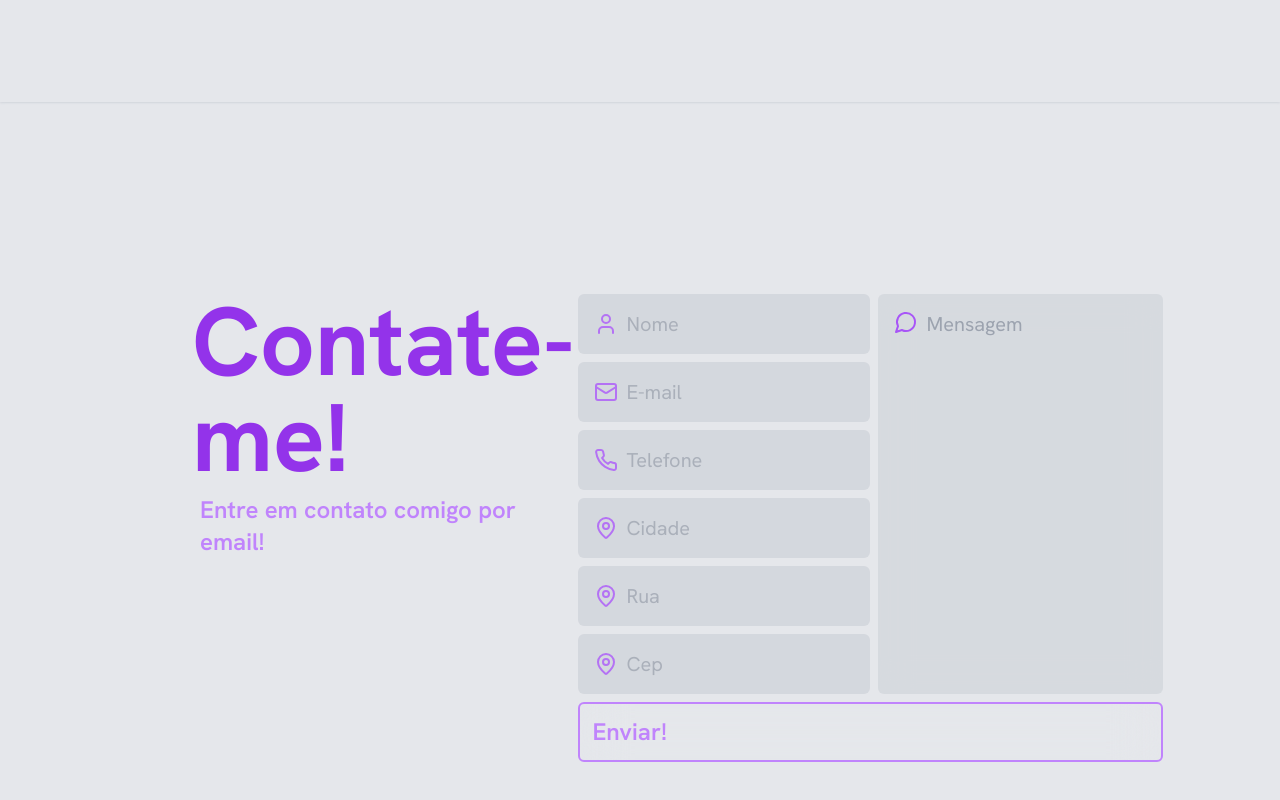
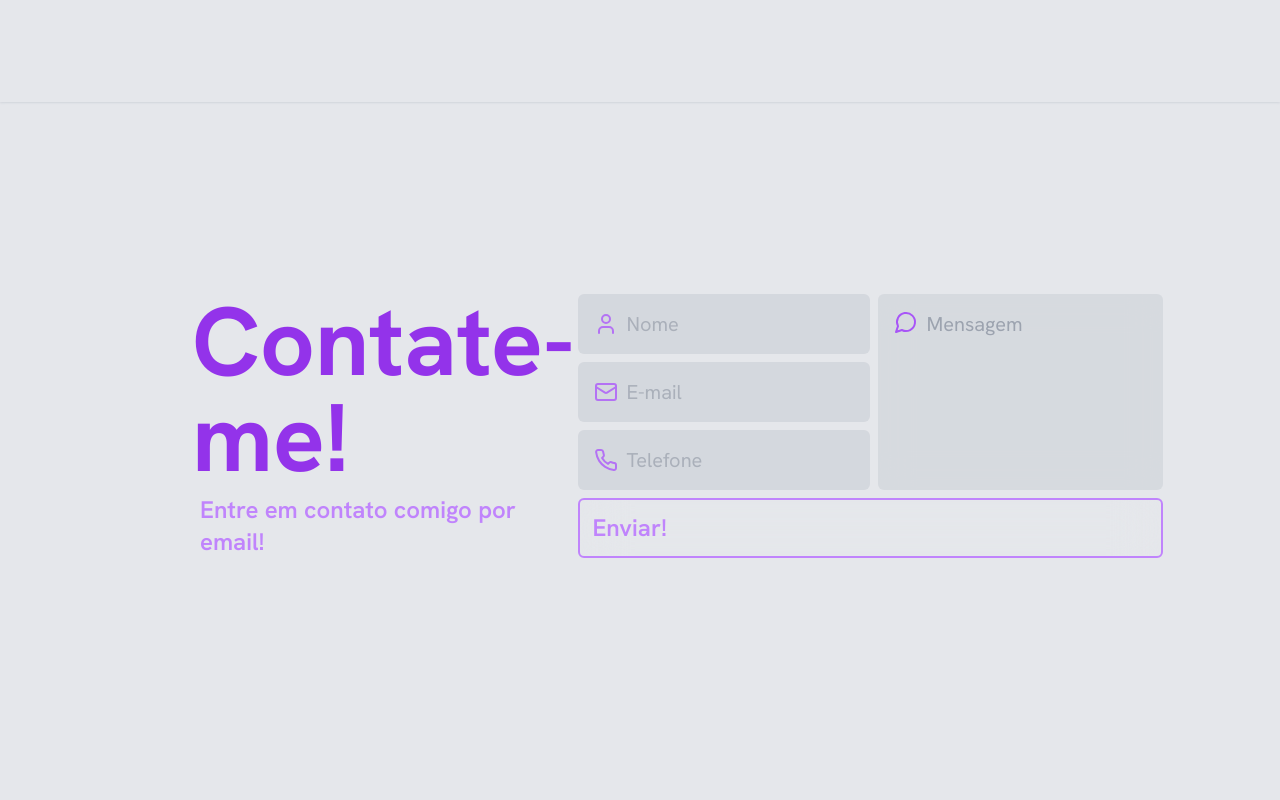
Before and after one commit to guntooow/Portfolio, a React (Vite) app: page / in a window 1280 px wide. Shown: the part 3284-4084 px from the top of the page. After the commit the page ends 4042 px from the top, so only its background shows below. Built offline with nearby package versions, Linux system fonts and the light colour scheme.

Commit message:
Update Final

```diff
--- a/src/components/Contact.jsx
+++ b/src/components/Contact.jsx
@@ -20,9 +20,6 @@ function Contact() {
                         <Input img={<Nome className="stroke-purple-500" />} placeholder="Nome" />
                         <Input img={<Email className="stroke-purple-500" />} placeholder="E-mail" />
                         <Input img={<Telefone className="stroke-purple-500" />} placeholder="Telefone" />
-                        <Input img={<Pin className="stroke-purple-500" />} placeholder="Cidade" />
-                        <Input img={<Pin className="stroke-purple-500" />} placeholder="Rua" />
-                        <Input img={<Pin className="stroke-purple-500" />} placeholder="Cep" />
                     </div>
                     <div>
                         <TextArea placeholder="Mensagem" img={<Mensagem className="stroke-purple-500 self-start" />} />
```
